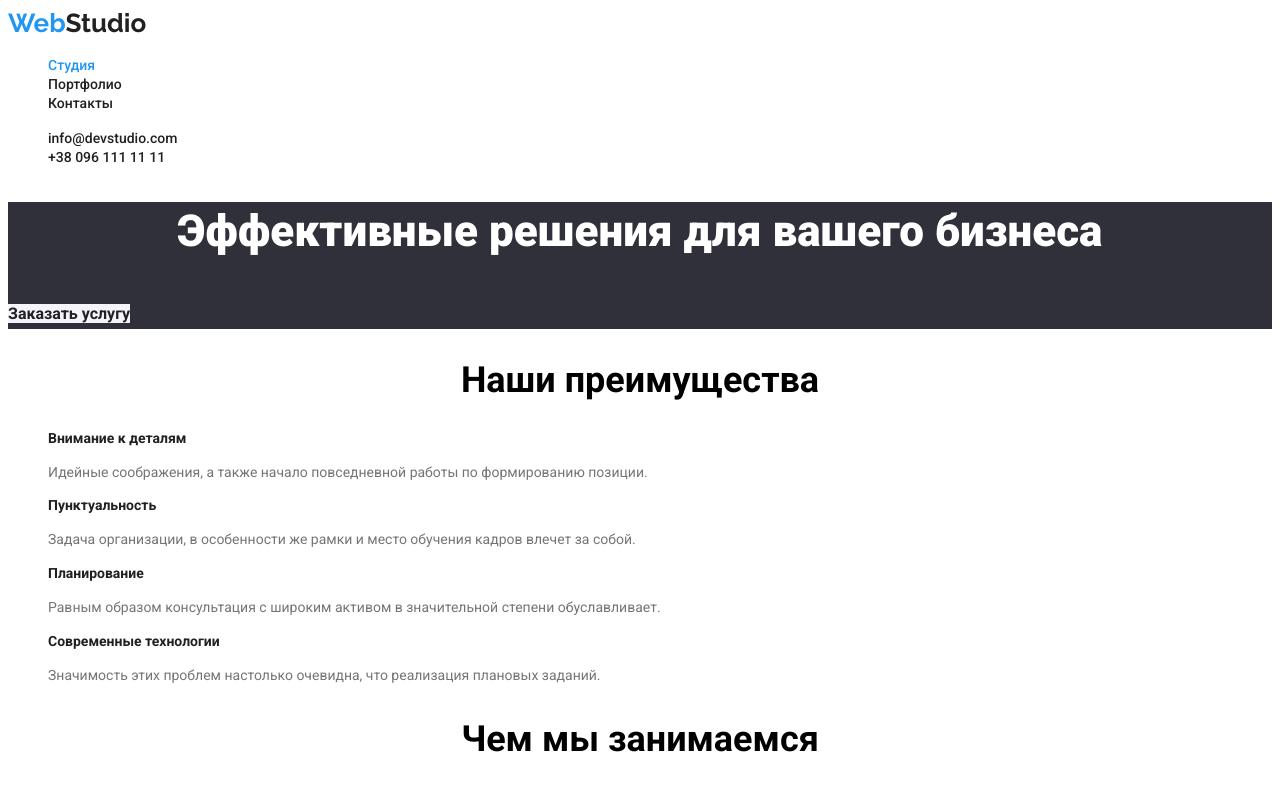
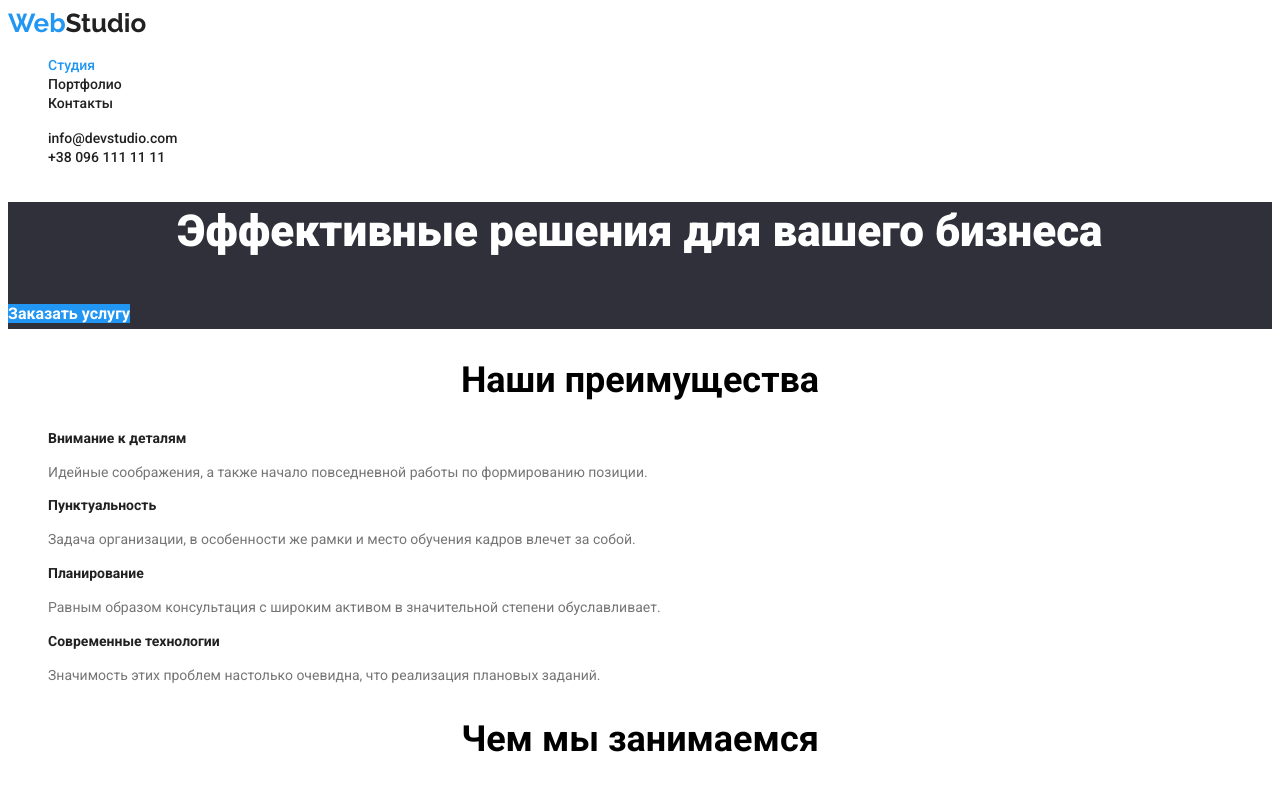
Before and after one commit to Novytskyi-Vitalii/goit-markup-hw-02, a plain HTML site: page index.html in a window 1280 px wide. Shown: the top 787 px of the page. Drawn offline with Linux system fonts and the light colour scheme.

Commit message:
Квітка

```diff
--- a/css/style.css
+++ b/css/style.css
@@ -60,8 +60,8 @@ body {
   font-weight: 700;
   font-size: 16px;
   line-height: 1.87;
-  text-align: center;
-  color: var(--white-color);
+  /* text-align: center;
+  color: var(--white-color); */
   text-decoration: none;
 }
 .button {
@@ -136,6 +136,11 @@ body {
   color: var(--grey-color)
 }
 /* Кнопки */
+.button-hero {
+  background-color: var(--blue-color);
+  color: var(--white-color);
+  text-align: center;
+}
 .button {
   background-color: #F5F4FA;
   color: var(--black-color);
--- a/index.html
+++ b/index.html
@@ -34,7 +34,7 @@
         <!--Hero-->
         <section class="hero">
             <h1 class="hero-title">Эффективные решения для вашего бизнеса</h1>
-            <a class="hero-link button" href="#">Заказать услугу</a>
+            <a class="hero-link button-hero" href="#">Заказать услугу</a>
         </section>
         <!--Наши преимущества-->
         <section class="section">
```
